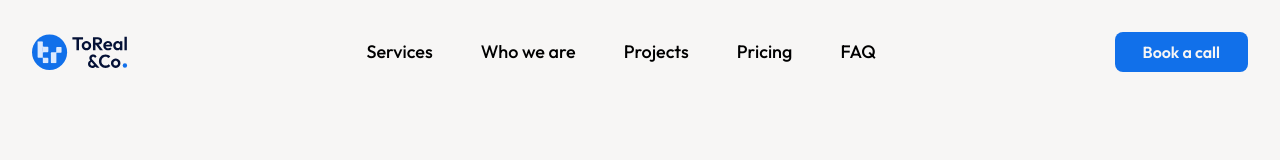
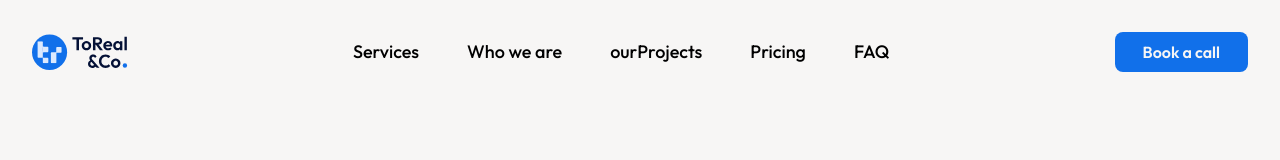
Before and after one commit to ToReal-Co/ToReal-Co-Vitrine, a React (Vite) app: page / in a window 1280 px wide. Shown: the top 160 px of the page. Built offline with nearby package versions, Linux system fonts and the light colour scheme; no server answers.

Commit message:
scroll in the nav bar

```diff
--- a/src/components/Header.jsx
+++ b/src/components/Header.jsx
@@ -42,8 +42,12 @@ const Header = () => {
         <li className="hover:cursor-pointer">
           <a href="#services">Services</a>
         </li>
-        <li className="hover:cursor-pointer">Who we are</li>
-        <li className="hover:cursor-pointer">Projects</li>
+        <li className="hover:cursor-pointer">
+        <a href="#whoWeAre">Who we are</a>
+        </li>
+        <li className="hover:cursor-pointer">
+        <a href="#ourProjects">ourProjects</a>
+        </li>
         <li className="hover:cursor-pointer">
           <a href="#pricing">Pricing</a>
         </li>
@@ -90,10 +94,10 @@ const Header = () => {
           <a href="#services">Services</a>
         </li>
         <li className="list-none hover:cursor-pointer text-darkBlue">
-          Who we are
+        <a href="#whoWeAre">Who we are</a>
         </li>
         <li className="list-none hover:cursor-pointer text-darkBlue">
-          Projects
+        <a href="#ourProjects">ourProjects</a>
         </li>
         <li className="list-none hover:cursor-pointer text-darkBlue">
           <a href="#pricing">Pricing</a>
--- a/src/sections/OurProjects.jsx
+++ b/src/sections/OurProjects.jsx
@@ -114,7 +114,7 @@ function OurProjects() {
   };
 
   return (
-    <section className="our-projects py-10 px-6 sm:px-12">
+    <section className="our-projects py-10 px-6 sm:px-12" id="ourProjects">
       <div className="text-left flex text-[22px] sm:text-[32px] font-medium mb-10">
         <h1 className="text-trBlue">✦</h1>
         <h1 className="ml-2 text-darkBlue">Our Projects</h1>
```
